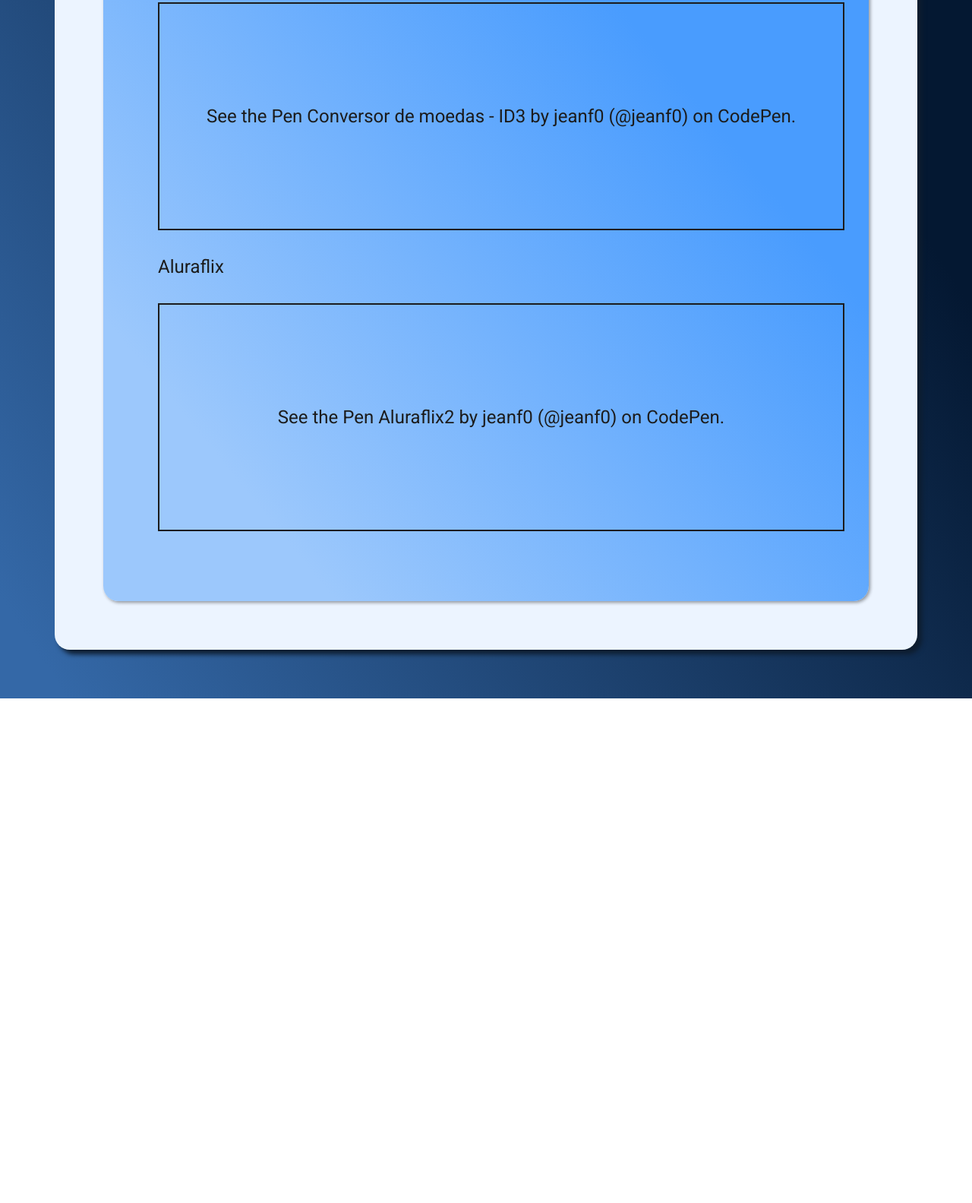
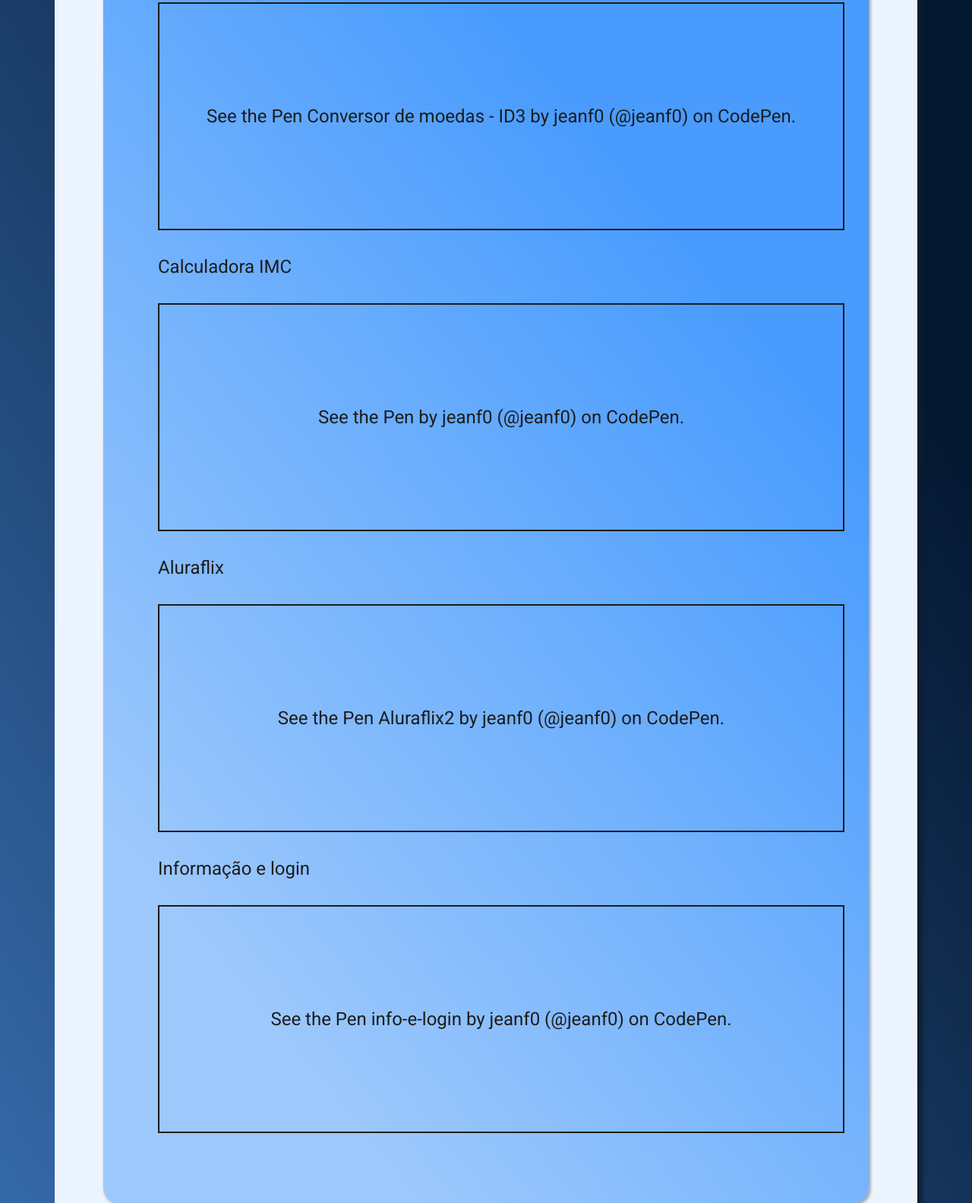
Before and after one commit to jeanf0/certificard, a plain HTML site: page index.html in a window 1280 px wide. Shown: the part 523-2106 px from the top of the page at 76% size. Before the commit the page ends 1442 px from the top, so only its background shows below. Drawn offline with Linux system fonts and the light colour scheme; a script that the page names is missing.

Commit message:
Add files via upload

```diff
--- a/index.html
+++ b/index.html
@@ -4,7 +4,7 @@
   <meta charset="UTF-8">
   <title>CodePen - certificard- aula 10</title>
   <link rel="stylesheet" href="./style.css">
-
+  <link rel="stylesheet" href="https://cdnjs.cloudflare.com/ajax/libs/font-awesome/4.7.0/css/font-awesome.min.css">
 </head>
 <body>
 <!-- partial:index.partial.html -->
@@ -15,7 +15,8 @@
       <div class="perfil">
         <img class="perfil-foto" src="https://i.pinimg.com/280x280_RS/2d/52/47/2d5247d7532f76533b2da3313ab15a67.jpg" />
         <div class="titulo">
-          <h1>Jean Fraga</h1>
+          <h1>Jean Fraga <a href="https://github.com/jeanf0" target="_blank_" class="fa fa-github" aria-hidden="true"></a>
+            <a href="https://www.linkedin.com/in/jean-fraga-08a352187" target="_blank_" class="fa fa-linkedin" aria-hidden="true"></a></h1>
           <h3>Estudante de Desenvolvimento de Software</h3>
         </div>
       </div>
@@ -35,11 +36,29 @@
           <script async src="https://cpwebassets.codepen.io/assets/embed/ei.js"></script>
         </li>
         <li class="projetos-item">
+          <p>Calculadora IMC</p>
+          <p class="codepen" data-height="300" data-theme-id="dark" data-default-tab="html,result" data-slug-hash="GREYegq" data-preview="true" data-user="jeanf0" style="height: 300px; box-sizing: border-box; display: flex; align-items: center; justify-content: center; border: 2px solid; margin: 1em 0; padding: 1em;">
+            <span>See the Pen <a href="https://codepen.io/jeanf0/pen/GREYegq">
+            </a> by jeanf0 (<a href="https://codepen.io/jeanf0">@jeanf0</a>)
+            on <a href="https://codepen.io">CodePen</a>.</span>
+          </p>
+          <script async src="https://cpwebassets.codepen.io/assets/embed/ei.js"></script>
+        </li>
+        <li class="projetos-item">
           <p>Aluraflix</p>
           <p class="codepen" data-height="300" data-theme-id="dark" data-default-tab="html,result" data-slug-hash="KKqRxmv" data-preview="true" data-user="jeanf0" style="height: 300px; box-sizing: border-box; display: flex; align-items: center; justify-content: center; border: 2px solid; margin: 1em 0; padding: 1em;">
             <span>See the Pen <a href="https://codepen.io/jeanf0/pen/KKqRxmv">
                 Aluraflix2</a> by jeanf0 (<a href="https://codepen.io/jeanf0">@jeanf0</a>)
               on <a href="https://codepen.io">CodePen</a>.</span>
+          </p>
+          <script async src="https://cpwebassets.codepen.io/assets/embed/ei.js"></script>
+        </li>
+        <li class="projetos-item">
+          <p>Informação e login</p>
+          <p class="codepen" data-height="300" data-theme-id="dark" data-default-tab="html,result" data-slug-hash="gORBEML" data-preview="true" data-user="jeanf0" style="height: 300px; box-sizing: border-box; display: flex; align-items: center; justify-content: center; border: 2px solid; margin: 1em 0; padding: 1em;">
+            <span>See the Pen <a href="https://codepen.io/jeanf0/pen/gORBEML">
+            info-e-login</a> by jeanf0 (<a href="https://codepen.io/jeanf0">@jeanf0</a>)
+            on <a href="https://codepen.io">CodePen</a>.</span>
           </p>
           <script async src="https://cpwebassets.codepen.io/assets/embed/ei.js"></script>
         </li>
```
